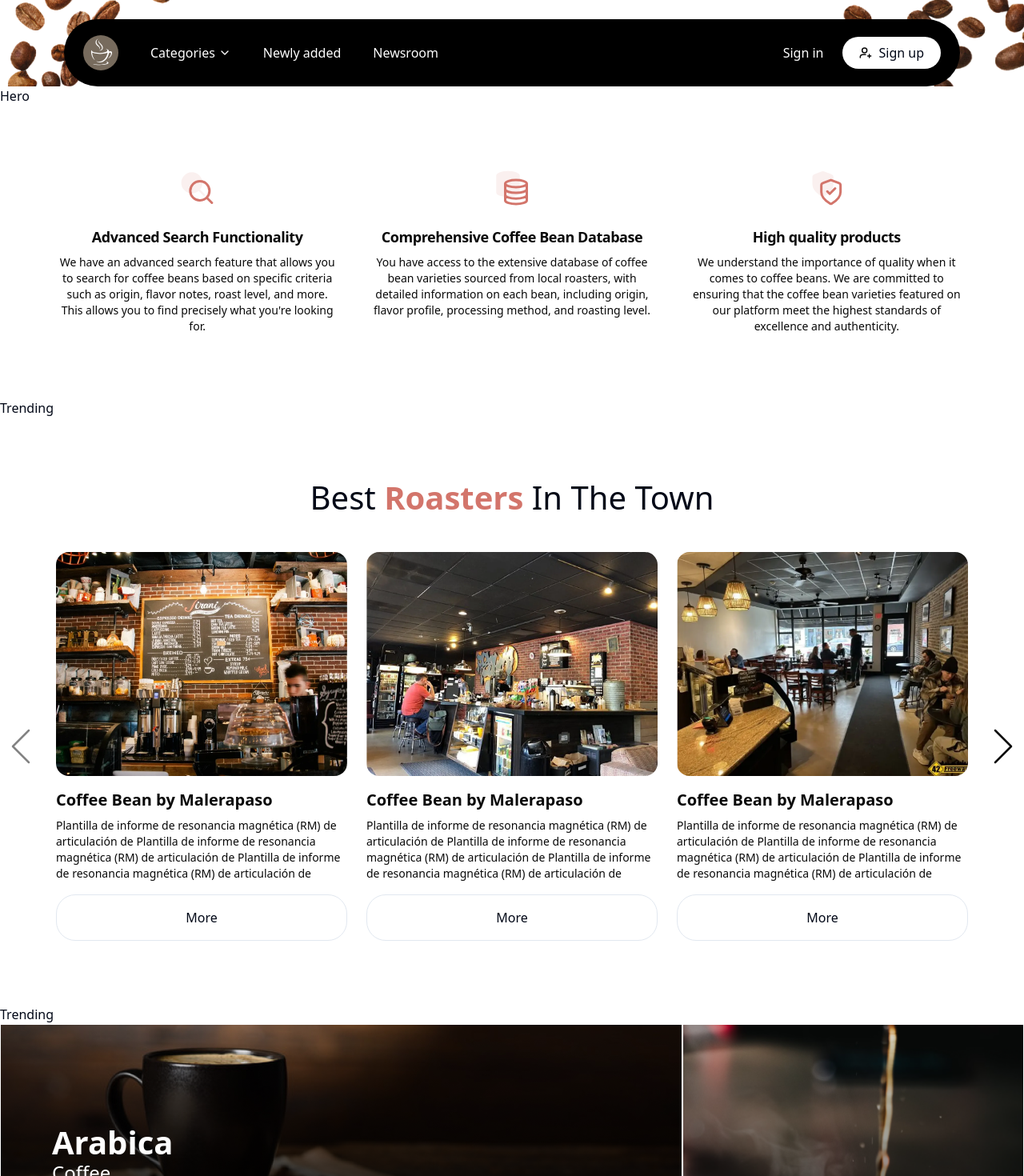
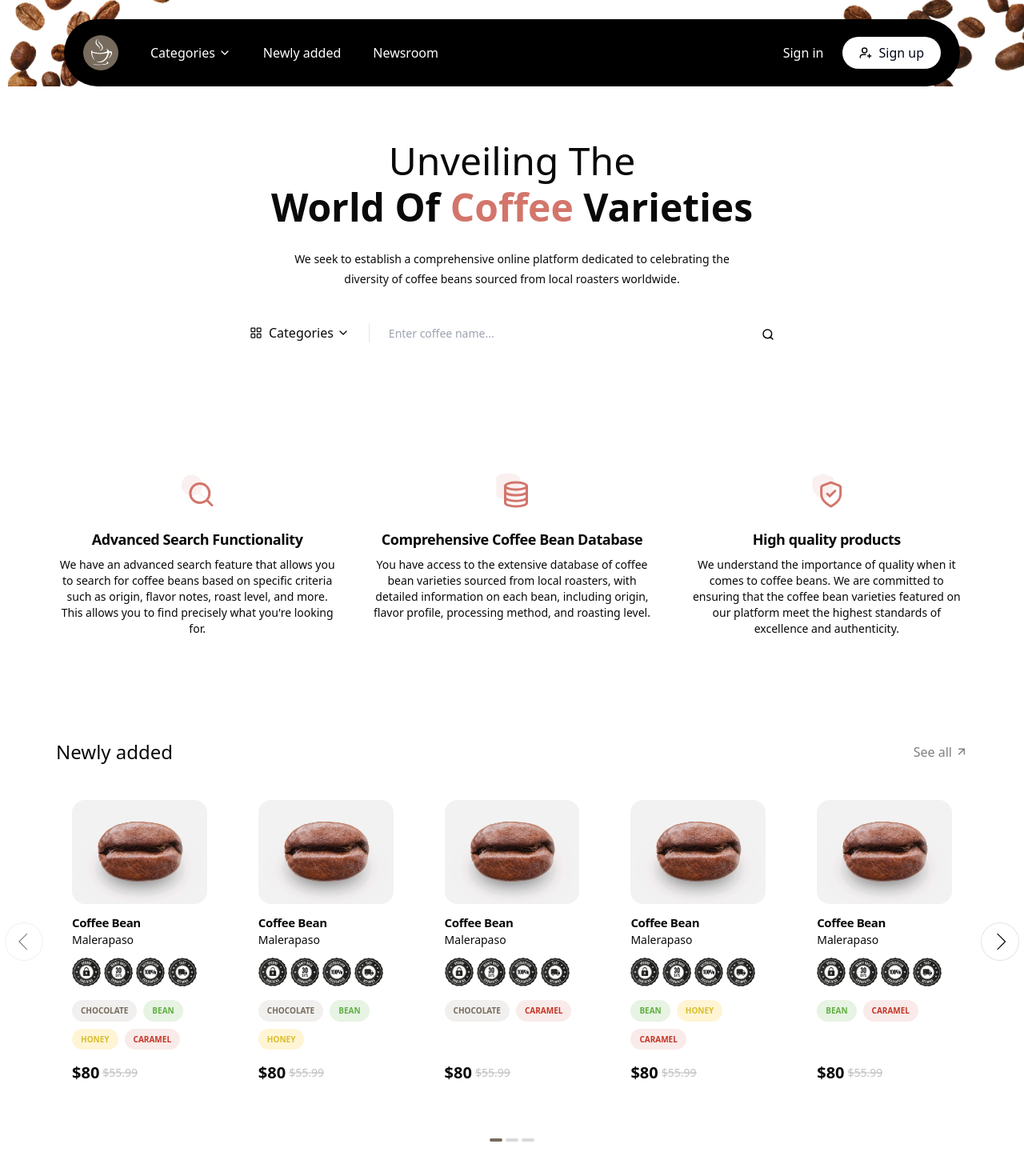
Before and after one commit to star-works/coffee-beans, a Next.js app: page / in a window 1280 px wide. Shown: the top 1470 px of the page at 80% size. Built offline with nearby package versions, Linux system fonts and the light colour scheme.

Commit message:
error resolved

```diff
--- a/src/components/common/Trending.jsx
+++ b/src/components/common/Trending.jsx
@@ -1,7 +1,168 @@
-import React from "react";
+"use client";
+import Link from "next/link";
+import React, { useEffect, useState } from "react";
+import { RotateArrow } from "./Icons";
+import {
+  Carousel,
+  CarouselContent,
+  CarouselItem,
+  CarouselNext,
+  CarouselPrevious,
+} from "@/components/ui/carousel";
+import { newSliderCard } from "./Helper";
+import {
+  Card,
+  CardContent,
+  CardDescription,
+  CardFooter,
+  CardHeader,
+  CardTitle,
+} from "@/components/ui/card";
+import Image from "next/image";
 
 const Trending = () => {
-  return <div>Trending</div>;
+  const [api, setApi] = useState();
+  const [current, setCurrent] = useState(0);
+  const [count, setCount] = useState(0);
+
+  useEffect(() => {
+    if (!api) {
+      return;
+    }
+
+    setCount(api.scrollSnapList().length);
+    setCurrent(api.selectedScrollSnap() + 1);
+
+    const handleSelect = () => {
+      setCurrent(api.selectedScrollSnap() + 1);
+    };
+
+    api.on("select", handleSelect);
+
+    return () => {
+      api.off("select", handleSelect);
+    };
+  }, [api]);
+
+  const handleIndicatorClick = (index) => {
+    setCurrent(index + 1); // Index is zero-based, so we add 1 to match the slide number
+    if (api && typeof api.scrollTo === "function") {
+      api.scrollTo(index); // Assuming the API provides a method to scroll to a specific slide
+    }
+  };
+  return (
+    <div className=" overflow-hidden py-12">
+      <div className="w-full px-3 xl:px-0 max-w-[1140px] mx-auto">
+        <div className="flex items-center justify-between pb-6">
+          <h3 className="text-2xl text-[#090909]">Newly added</h3>
+          <Link
+            href="/"
+            className="text-black flex gap-1 items-center text-opacity-50 text-base font-normal hover:text-opacity-100 group duration-300"
+          >
+            See all{" "}
+            <span>
+              <RotateArrow />
+            </span>
+          </Link>
+        </div>
+        <Carousel setApi={setApi} className="pt-0 w-full max-auto">
+          <CarouselContent>
+            {newSliderCard.map((value, index) => (
+              <>
+                <CarouselItem className="basis-8/12 sm:basis-5/12 md:basis-4/12 lg:basis-3/12 xl:basis-1/5 pt-0 lg:ps-6">
+                  <Card className="p-3 sm:p-4 md:p-5 cursor-pointer group bg-white">
+                    <CardHeader>
+                      <div className="overflow-hidden rounded-2xl">
+                        <Image
+                          width={160}
+                          className="duration-300 group-hover:scale-105 w-full max-h-[160px] object-cover"
+                          height={124}
+                          src={value.image}
+                          alt="image slider"
+                        />
+                      </div>
+                      <CardTitle className="font-semibold text-[15px] !mt-0 pt-3 text-[#090909]">
+                        {value.title}
+                      </CardTitle>
+                      <CardDescription className="font-light text-sm !mt-0 text-[#090909]">
+                        {value.description}
+                      </CardDescription>
+                    </CardHeader>
+                    <CardContent className="pt-3 h-full">
+                      <div className="flex gap-1 pb-4">
+                        <Image
+                          width={36}
+                          height={36}
+                          src="/assets/images/png/secure_badge.png"
+                          alt="image slider"
+                        />
+                        <Image
+                          width={36}
+                          height={36}
+                          src="/assets/images/png/money_back_badge.png"
+                          alt="image slider"
+                        />
+                        <Image
+                          width={36}
+                          height={36}
+                          src="/assets/images/png/satisfaction_badge.png"
+                          alt="image slider"
+                        />
+                        <Image
+                          width={36}
+                          height={36}
+                          src="/assets/images/png/easy_returns_badge.png"
+                          alt="image slider"
+                        />
+                      </div>
+                      <div className="flex flex-col justify-between h-[106px]">
+                        <div className="flex flex-wrap gap-2 ">
+                          {value.badgeFirst}
+                          {value.badgeSecond}
+                          {value.badgeThird}
+                          {value.badgeFourth}
+                        </div>
+                        <p className="flex items-center text-[#090909] font-semibold text-xl ">
+                          $80
+                          <span className="text-sm font-normal ms-1 text-[#c1c1c1] relative before:absolute before:w-full before:h-[1px] before:bg-[#c1c1c1] before:start-0 before:top-1/2 before:-translate-y-1/2">
+                            {" "}
+                            $55.99
+                          </span>
+                        </p>
+                      </div>
+                    </CardContent>
+                  </Card>
+                </CarouselItem>
+              </>
+            ))}
+          </CarouselContent>
+          <CarouselPrevious
+            className={
+              "h-8 w-8 md:h-12 md:w-12 rounded-full !border !border-black hover:!border-opacity-100 !border-opacity-10 px-3 md:!pe-[18.5px] md:!ps-4"
+            }
+          />
+          <CarouselNext
+            className={
+              "h-8 w-8 md:h-12 md:w-12 rounded-full !border !border-black hover:!border-opacity-100 !border-opacity-10 px-3 md:!ps-[18.5px] md:!pe-4 "
+            }
+          />
+        </Carousel>
+        <div className="pt-8 sm:pt-10 md:pt-12 text-center text-sm text-muted-foreground">
+          <div className=" flex justify-center gap-1">
+            {Array.from({ length: count }, (_, i) => (
+              <span
+                key={i}
+                onClick={() => handleIndicatorClick(i)}
+                className={`w-4 h-1 cursor-pointer rounded-2xl bg-[#090909] bg-opacity-15 ${
+                  current === i + 1 ? "!bg-[#776b5d]" : ""
+                }`}
+              ></span>
+            ))}
+          </div>
+        </div>
+      </div>
+    </div>
+  );
 };
 
 export default Trending;
--- a/src/components/homepage/Hero.jsx
+++ b/src/components/homepage/Hero.jsx
@@ -1,7 +1,43 @@
+"use client";
 import React from "react";
+import AllSelect from "../common/AllSelect";
+import { BlackSearch } from "../common/Icons";
 
 const Hero = () => {
-  return <div>Hero</div>;
+  return (
+    <>
+      <div className="max-w-[1120px] mx-auto px-3 xl:px-0 py-12 md:py-16">
+        <h1 className="text-3xl sm:text-4xl md:text-5xl font-normal capitalize text-center text-[#090909] !leading-[120%]">
+          Unveiling the
+          <span className="font-extrabold sm:block">
+            world of <span className="text-[#d3756b]">coffee</span> varieties
+          </span>
+        </h1>
+        <p className="text-center !leading-[180%] text-sm font-light max-w-[592px] mx-auto text-[#090909] pt-6">
+          We seek to establish a comprehensive online platform dedicated to
+          celebrating the diversity of coffee beans sourced from local roasters
+          worldwide.
+        </p>
+        <div className="sm:mt-6 max-w-[580px] lg:max-w-[720px] mx-auto px-4 sm:px-6 md:px-8 py-[18px]">
+          <div className="flex flex-col sm:flex-row items-center justify-center ">
+            <div className="sm:border-e sm:pe-4 order-2 sm:order-1 pt-4 sm:pt-0">
+              <AllSelect className={"text-[#090909] !flex me-2"} />
+            </div>
+            <div className="relative max-w-[380px] xl:max-w-[600px] w-full order-1 sm:ms-6">
+              <div className="absolute end-0 top-1.5 z-0 cursor-pointer">
+                <BlackSearch />
+              </div>
+              <input
+                className="focus:outline-none text-sm font-light w-full pe-5"
+                type="text"
+                placeholder="Enter coffee name..."
+              />
+            </div>
+          </div>
+        </div>
+      </div>
+    </>
+  );
 };
 
 export default Hero;
--- a/src/components/ui/carousel.jsx
+++ b/src/components/ui/carousel.jsx
@@ -1,7 +1,6 @@
 "use client";
 import * as React from "react";
 import useEmblaCarousel from "embla-carousel-react";
-import { ArrowLeft, ArrowRight } from "lucide-react";
 
 import { cn } from "@/lib/utils";
 import { Button } from "@/components/ui/button";
@@ -172,9 +171,9 @@ const CarouselPrevious = React.forwardRef(
         variant={variant}
         size={size}
         className={cn(
-          "absolute border-none hover:opacity-100 xl:opacity-100 xl:hover:bg-white opacity-80 h-10 w-10 px-3 xl:px-0 bg-white",
+          "absolute border-transparent rounded-full  hover:opacity-100 xl:opacity-100 xl:hover:bg-white opacity-80 h-8 w-8 md:h-10 md:w-10 px-[14px] xl:px-0 bg-white",
           orientation === "horizontal"
-            ? "left-1 xl:-left-16 top-1/2 -translate-y-1/2"
+            ? "left-1 xl:-left-16 min-[1300px]:-left-20 top-1/2 -translate-y-1/2"
             : "-top-0 left-1/2 -translate-x-1/2 rotate-90",
           className
         )}
@@ -200,9 +199,9 @@ const CarouselNext = React.forwardRef(
         variant={variant}
         size={size}
         className={cn(
-          "absolute border-none hover:opacity-100 xl:opacity-100 xl:hover:bg-white opacity-80 h-10 w-10 px-3 xl:px-0 bg-white",
+          "absolute border-transparent rounded-full  hover:opacity-100 xl:opacity-100 xl:hover:bg-white opacity-80 h-8 w-8 md:h-10 md:w-10 px-[14px] xl:px-0 bg-white",
           orientation === "horizontal"
-            ? "right-1 xl:-right-16 top-1/2 -translate-y-1/2"
+            ? "right-1 xl:-right-16 min-[1300px]:-right-20 top-1/2 -translate-y-1/2"
             : "-bottom-12 left-1/2 -translate-x-1/2 rotate-90",
           className
         )}
```
Also changed, not shown: src/components/ui/button.jsx (+15 -18 lines).
